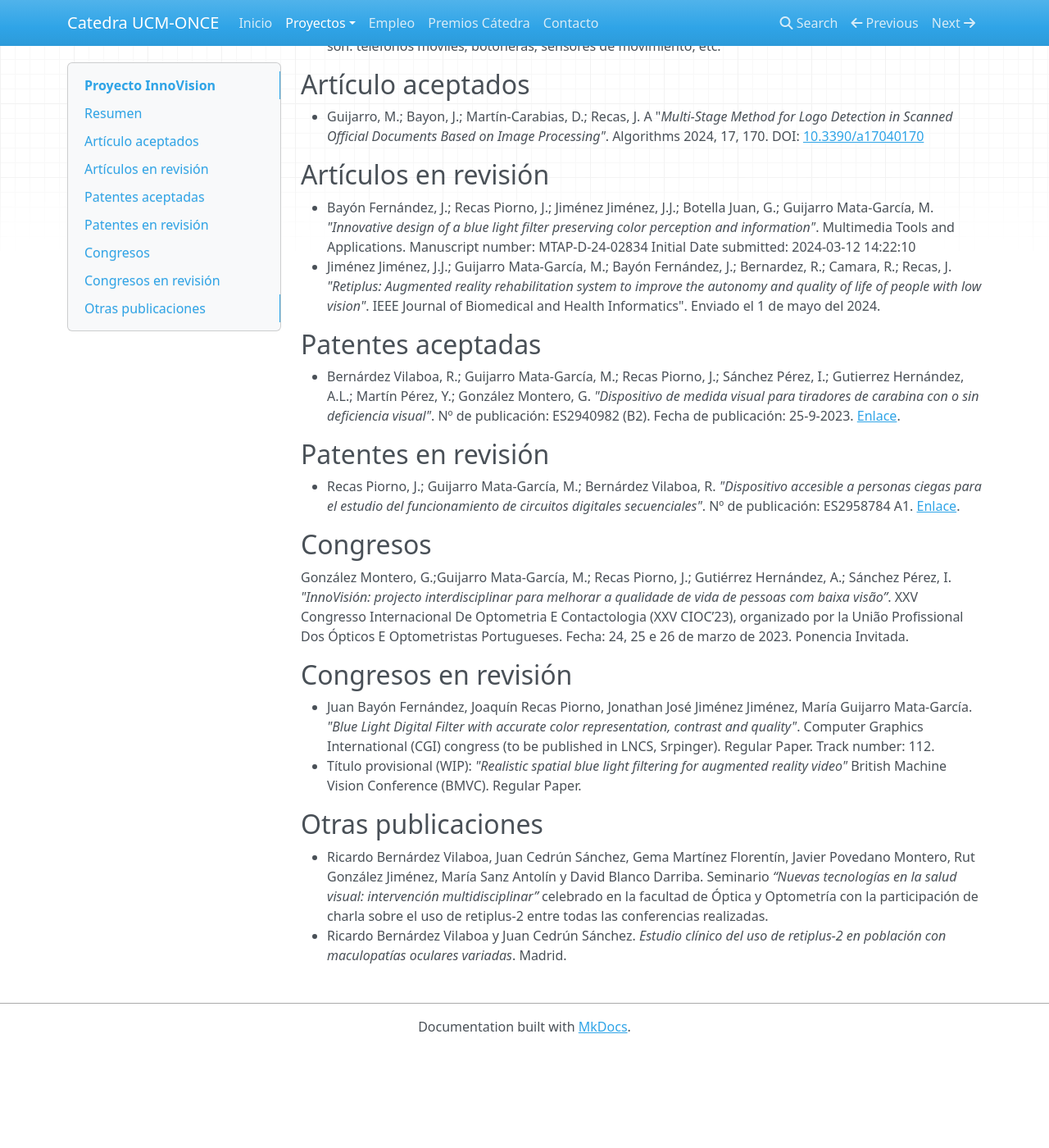
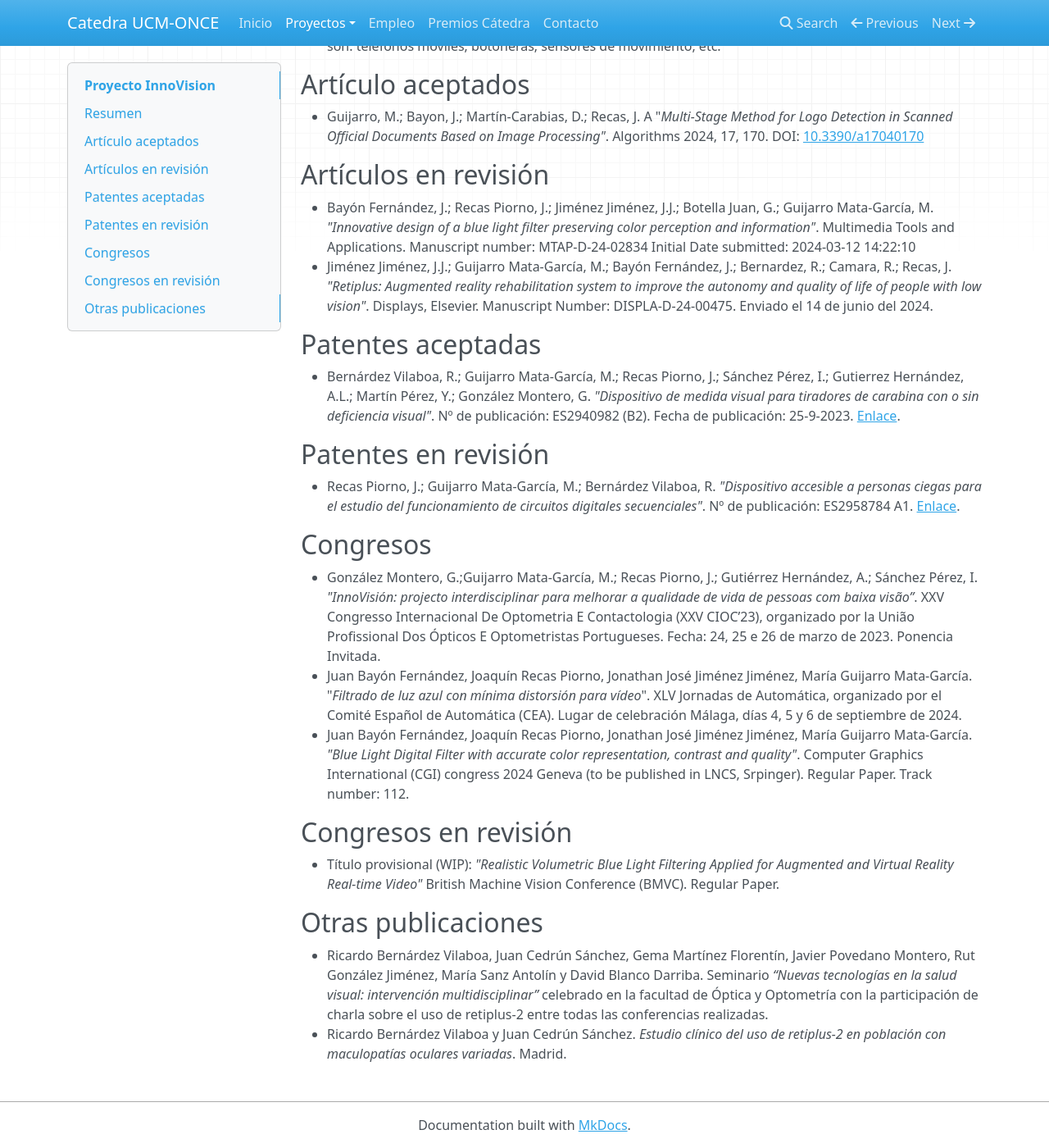
Before and after one commit to catedraonce/catedraonce.github.io, an MkDocs documentation site: the page built from docs/Projects/InnoVision.md, in a window 1280 px wide and 1400 px high, scrolled down 1089 px. Shown: the whole window at 82% size. Built offline with MkDocs 1.6.1, drawn with Linux system fonts in a browser that asks for light colours; nearby versions of some CDN libraries; before the commit the page ends 2369 px from its top, so only the background shows below that.

Commit message:
Inlcuyo congreso

```diff
--- a/docs/Projects/InnoVision.md
+++ b/docs/Projects/InnoVision.md
@@ -26,7 +26,7 @@ En el presente proyecto de investigación se propone avanzar en este sentido, a
 ## Artículos en revisión
 
 * Bayón Fernández, J.; Recas Piorno, J.; Jiménez Jiménez, J.J.; Botella Juan, G.; Guijarro Mata-García, M. *"Innovative design of a blue light filter preserving color perception and information"*. Multimedia Tools and Applications.  Manuscript number: MTAP-D-24-02834 Initial Date submitted: 2024-03-12 14:22:10
-* Jiménez Jiménez, J.J.; Guijarro Mata-García, M.; Bayón Fernández, J.; Bernardez, R.; Camara, R.; Recas, J. *"Retiplus: Augmented reality rehabilitation system to improve the autonomy and quality of life of people with low vision"*. IEEE Journal of Biomedical and Health Informatics". Enviado el 1 de mayo del 2024.
+* Jiménez Jiménez, J.J.; Guijarro Mata-García, M.; Bayón Fernández, J.; Bernardez, R.; Camara, R.; Recas, J. *"Retiplus: Augmented reality rehabilitation system to improve the autonomy and quality of life of people with low vision"*. Displays, Elsevier. Manuscript Number: DISPLA-D-24-00475. Enviado el 14 de junio del 2024.
 
 ## Patentes aceptadas
 
@@ -38,12 +38,13 @@ En el presente proyecto de investigación se propone avanzar en este sentido, a
 
 ## Congresos
 
-González Montero, G.;Guijarro Mata-García, M.; Recas Piorno, J.; Gutiérrez Hernández, A.; Sánchez Pérez, I. *"InnoVisión: projecto interdisciplinar para melhorar a qualidade de vida de pessoas com baixa visão”*.  XXV Congresso Internacional De Optometria E Contactologia (XXV CIOC’23), organizado por la União Profissional Dos Ópticos E Optometristas Portugueses. Fecha: 24, 25 e 26 de marzo de 2023. Ponencia Invitada.
+* González Montero, G.;Guijarro Mata-García, M.; Recas Piorno, J.; Gutiérrez Hernández, A.; Sánchez Pérez, I. *"InnoVisión: projecto interdisciplinar para melhorar a qualidade de vida de pessoas com baixa visão”*.  XXV Congresso Internacional De Optometria E Contactologia (XXV CIOC’23), organizado por la União Profissional Dos Ópticos E Optometristas Portugueses. Fecha: 24, 25 e 26 de marzo de 2023. Ponencia Invitada.
+* Juan Bayón Fernández, Joaquín Recas Piorno, Jonathan José Jiménez Jiménez, María Guijarro Mata-García. "*Filtrado de luz azul con mínima distorsión para vídeo*". XLV Jornadas de Automática, organizado por el Comité Español de Automática (CEA). Lugar de celebración Málaga, días 4, 5 y 6 de septiembre de 2024.
+* Juan Bayón Fernández, Joaquín Recas Piorno, Jonathan José Jiménez Jiménez, María Guijarro Mata-García. *"Blue Light Digital Filter with accurate color representation, contrast and quality"*. Computer Graphics International (CGI) congress 2024 Geneva (to be published in LNCS, Srpinger). Regular Paper. Track number: 112.
 
 ## Congresos en revisión
 
-* Juan Bayón Fernández, Joaquín Recas Piorno, Jonathan José Jiménez Jiménez, María Guijarro Mata-García. *"Blue Light Digital Filter with accurate color representation, contrast and quality"*. Computer Graphics International (CGI) congress (to be published in LNCS, Srpinger). Regular Paper. Track number: 112.
-* Título provisional (WIP): *"Realistic spatial blue light filtering for augmented reality video"* British Machine Vision Conference (BMVC). Regular Paper.
+* Título provisional (WIP): *"Realistic Volumetric Blue Light Filtering Applied for Augmented and Virtual Reality Real-time Video"* British Machine Vision Conference (BMVC). Regular Paper.
 
 ## Otras publicaciones
 
```
